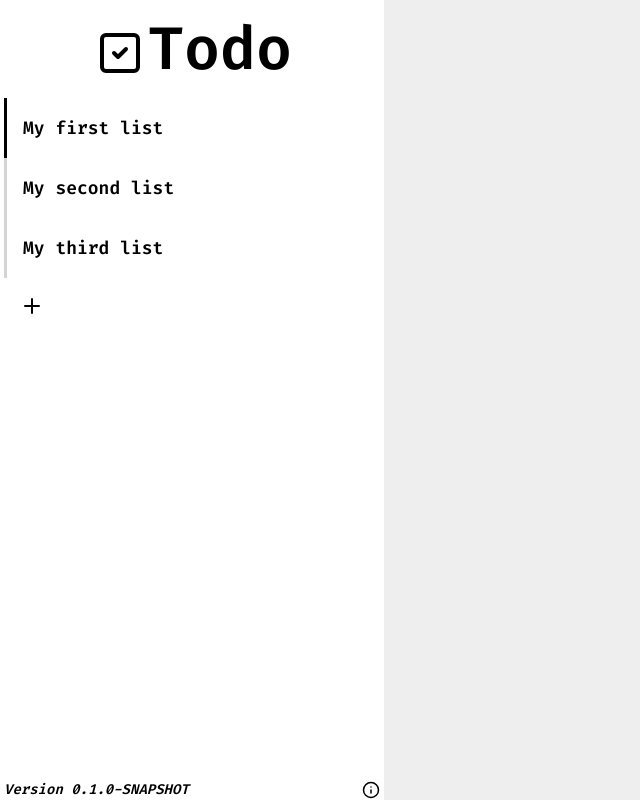
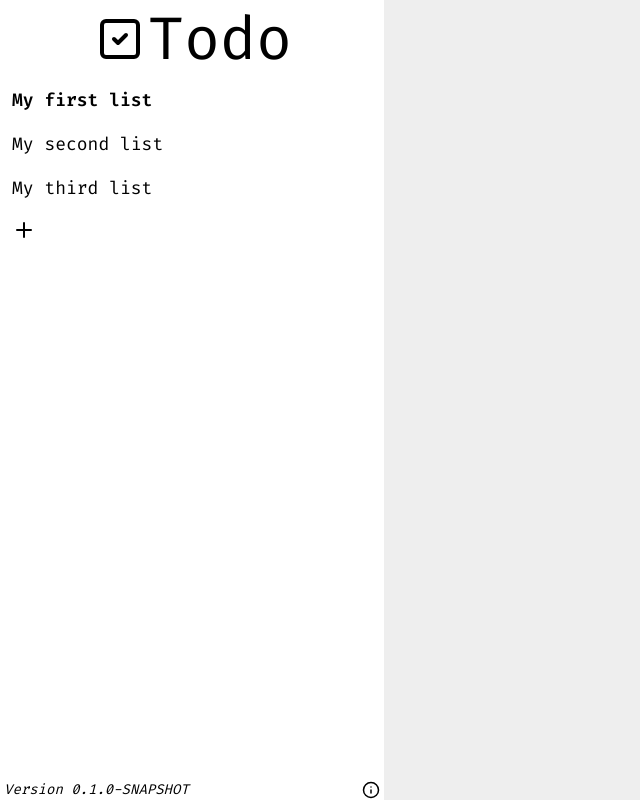
Before and after one commit to matsbak/idata2502-project, a Vue app in the folder frontend/: page / in a window 1280 px wide. Shown: the whole page, without its empty margins (0-640 px from the left). Built offline with nearby package versions, Linux system fonts and the light colour scheme.

Commit message:
Change relative sizes

```diff
--- a/frontend/src/components/HeaderSection.vue
+++ b/frontend/src/components/HeaderSection.vue
@@ -3,9 +3,9 @@ import { SquareCheck } from 'lucide-vue-next'
 </script>
 
 <template>
-  <header class="flex justify-center items-center h-1/8">
+  <header class="flex justify-center items-center h-1/10">
     <SquareCheck
-      class="m-1 relative top-1"
+      class="m-1"
       :size="48"
     />
     <h1 class="text-6xl">Todo</h1>
--- a/frontend/src/components/Sidebar.vue
+++ b/frontend/src/components/Sidebar.vue
@@ -3,7 +3,7 @@ import type { List } from '../types/List'
 import HeaderSection from './HeaderSection.vue'
 import FooterSection from './FooterSection.vue'
 import { onUpdated, ref, useTemplateRef } from 'vue'
-import { Plus } from 'lucide-vue-next'
+import { CornerDownLeft, Plus } from 'lucide-vue-next'
 
 const lists = ref<Array<List>>([
   { "id": 1, "title": "My first list" },
@@ -36,7 +36,6 @@ const select = (id: number) => {
 
 const enableInputMode = () => {
   tmpSelected = selected.value
-  selected.value = -1
   inputMode.value = true
 }
 
@@ -59,14 +58,14 @@ const addList = () => {
   <aside class="flex flex-col justify-between h-full w-sm bg-white">
     <div class="h-39/40 w-full">
       <HeaderSection />
-      <ul class="px-1 h-7/8 w-full overflow-y-auto">
+      <ul class="px-1 h-9/10 w-full overflow-y-auto">
         <li
           v-for="list in lists"
           :key="list.id"
           @click="select(list.id)"
           :class="[
-            'p-4 border-l-3 text-lg cursor-pointer',
-            selected === list.id ? 'border-black' : 'border-stone-300 hover:border-black'
+            'p-2 text-lg cursor-pointer',
+            selected === list.id ? 'font-semibold' : 'hover:font-semibold'
           ]"
         >
           {{ list.title }}
@@ -75,18 +74,19 @@ const addList = () => {
           v-if="inputMode"
           @keyup.escape="disableInputMode()"
           @keyup.enter="addList()"
-          class="flex items-center justify-between p-4 w-full border-l-3 text-lg"
+          class="flex items-center justify-between p-2 w-full text-lg"
         >
           <input
             ref="input"
             placeholder="List title"
-            class="w-full placeholder:text-stone-300 focus:outline-none"
+            class="mr-2 w-full placeholder:text-stone-300 focus:outline-none"
           />
+          <CornerDownLeft />
         </li>
         <li
           v-else
           @click="enableInputMode()"
-          class="p-4 w-min cursor-pointer"
+          class="p-2 w-min cursor-pointer"
         >
           <Plus />
         </li>
--- a/frontend/src/style.css
+++ b/frontend/src/style.css
@@ -4,7 +4,7 @@ body {
   height: 100vh;
   font-family: "Fira Code", monospace;
   font-optical-sizing: auto;
-  font-weight: 600;
+  font-weight: 400;
   font-style: normal;
   background-color: #eee;
 }
```
